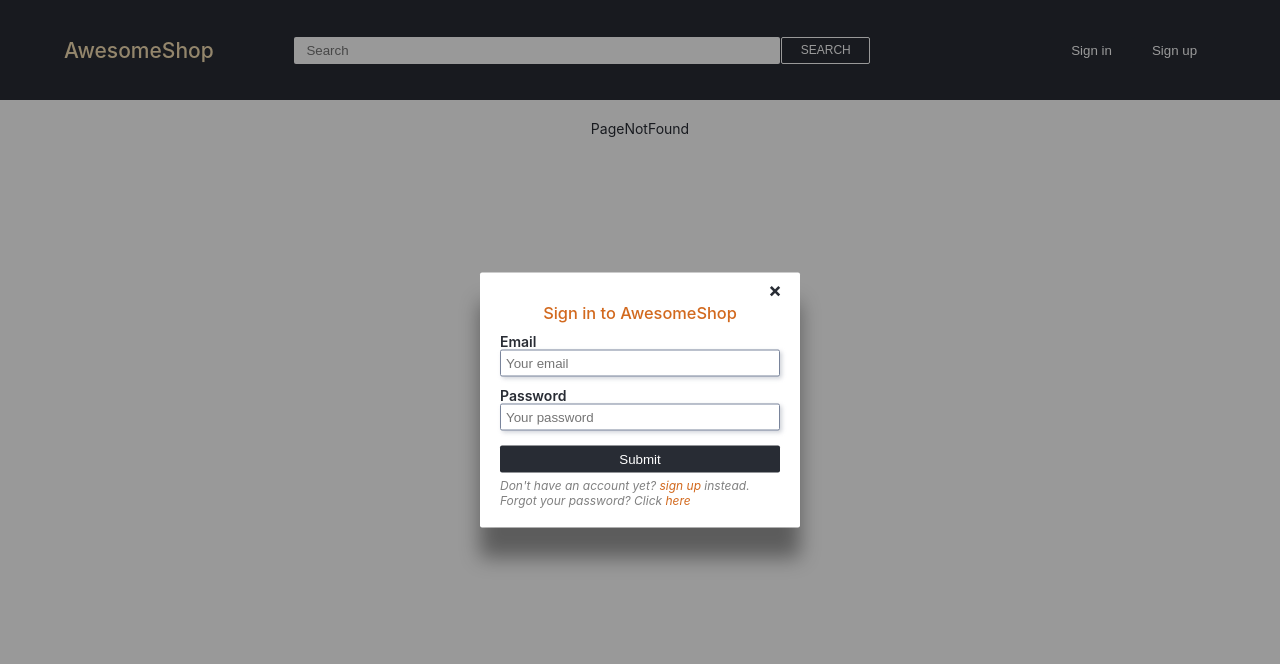
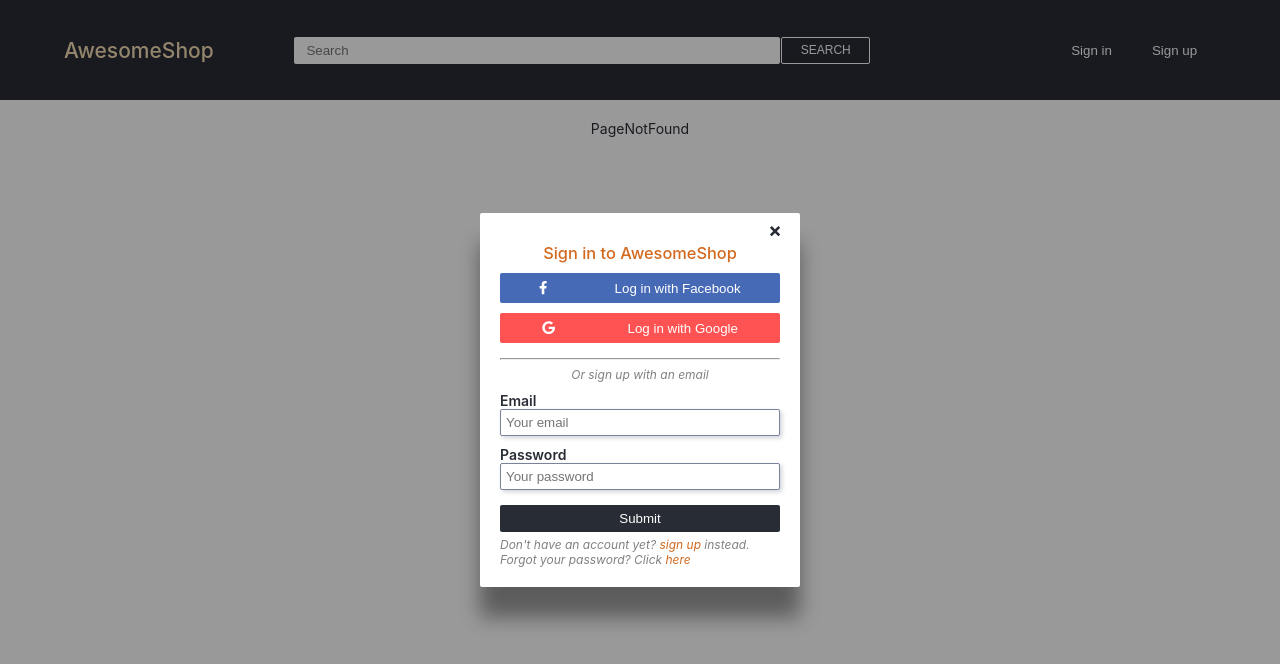
Before and after one commit to mumtaz1000/awsome-store-project, a React (Create React App) app: page /buy in a window 1280 px wide. Both pictures are taken after a click on the button "Sign in". Shown: the top 664 px of the page. Built offline with nearby package versions, Linux system fonts and the light colour scheme; no server answers.

Commit message:
S3 L42 Social login 3

```diff
--- a/src/components/auth/Signin.tsx
+++ b/src/components/auth/Signin.tsx
@@ -6,12 +6,13 @@ import Input from '../Input'
 import { useModalContext } from '../../state/modal-context'
 import { useAuthenticate } from '../../hooks'
 import { SignupData } from '../../types'
+import SocialMediaLogin from './SocialMediaLogin'
 
 interface Props {}
 
 const Signin: React.FC<Props> = () => {
   const { setModalType } = useModalContext()
-  const { signin, loading, error } = useAuthenticate()
+  const { signin, loading, error, socialLogin } = useAuthenticate()
   const { register, errors, handleSubmit } = useForm<
     Omit<SignupData, 'username'>
   >()
@@ -32,9 +33,18 @@ const Signin: React.FC<Props> = () => {
         <div className='modal-close' onClick={() => setModalType('close')}>
           &times;
         </div>
+
         <h3 className='header--center paragraph--orange'>
           Sign in to AwesomeShop
         </h3>
+
+        <SocialMediaLogin socialLogin={socialLogin} loading={loading} />
+
+        <hr></hr>
+        <p className='paragraph--center paragraph--focus paragraph--small'>
+          Or sign up with an email
+        </p>
+
         <form className='form' onSubmit={handleSignin}>
           <Input
             name='email'
--- a/src/components/auth/Signup.tsx
+++ b/src/components/auth/Signup.tsx
@@ -1,12 +1,12 @@
 import React from 'react'
 import { useForm } from 'react-hook-form'
-import { FontAwesomeIcon } from '@fortawesome/react-fontawesome'
 
 import Button from '../Button'
 import Input from '../Input'
+import SocialMediaLogin from './SocialMediaLogin'
 import { useModalContext } from '../../state/modal-context'
 import { useAuthenticate } from '../../hooks'
-import { SignupData, Provider } from '../../types'
+import { SignupData } from '../../types'
 
 interface Props {}
 
@@ -20,12 +20,6 @@ const Signup: React.FC<Props> = () => {
 
     if (response) setModalType('close')
   })
-
-  const handleSocialLogin = async (provider: Provider) => {
-    const response = await socialLogin(provider)
-
-    if (response) setModalType('close')
-  }
 
   return (
     <>
@@ -42,26 +36,7 @@ const Signup: React.FC<Props> = () => {
           Sign up to AwesomeShop
         </h3>
 
-        <div className='social'>
-          <Button
-            className='social-btn social-btn--fb'
-            width='100%'
-            height='3rem'
-            onClick={() => handleSocialLogin('facebook')}
-          >
-            <FontAwesomeIcon icon={['fab', 'facebook-f']} size='1x' />
-            <span>Log in with Facebook</span>
-          </Button>
-          <Button
-            className='social-btn social-btn--google'
-            width='100%'
-            height='3rem'
-            onClick={() => handleSocialLogin('google')}
-          >
-            <FontAwesomeIcon icon={['fab', 'google']} size='1x' />
-            <span>Log in with Google</span>
-          </Button>
-        </div>
+        <SocialMediaLogin socialLogin={socialLogin} loading={loading} />
 
         <hr></hr>
         <p className='paragraph--center paragraph--focus paragraph--small'>
--- /dev/null
+++ b/src/components/auth/SocialMediaLogin.tsx
@@ -0,0 +1,51 @@
+import React from 'react'
+import { FontAwesomeIcon } from '@fortawesome/react-fontawesome'
+
+import Button from '../Button'
+import { useModalContext } from '../../state/modal-context'
+import { Provider } from '../../types'
+import { firebase } from '../../firebase/config'
+
+interface Props {
+  socialLogin: (
+    provider: Provider
+  ) => Promise<firebase.functions.HttpsCallableResult | undefined>
+  loading: boolean
+}
+
+const SocialMediaLogin: React.FC<Props> = ({ socialLogin, loading }) => {
+  const { setModalType } = useModalContext()
+
+  const handleSocialLogin = async (provider: Provider) => {
+    const response = await socialLogin(provider)
+
+    if (response) setModalType('close')
+  }
+
+  return (
+    <div className='social'>
+      <Button
+        className='social-btn social-btn--fb'
+        width='100%'
+        height='3rem'
+        onClick={() => handleSocialLogin('facebook')}
+        disabled={loading}
+      >
+        <FontAwesomeIcon icon={['fab', 'facebook-f']} size='1x' />
+        <span>Log in with Facebook</span>
+      </Button>
+      <Button
+        className='social-btn social-btn--google'
+        width='100%'
+        height='3rem'
+        onClick={() => handleSocialLogin('google')}
+        disabled={loading}
+      >
+        <FontAwesomeIcon icon={['fab', 'google']} size='1x' />
+        <span>Log in with Google</span>
+      </Button>
+    </div>
+  )
+}
+
+export default SocialMediaLogin
```
